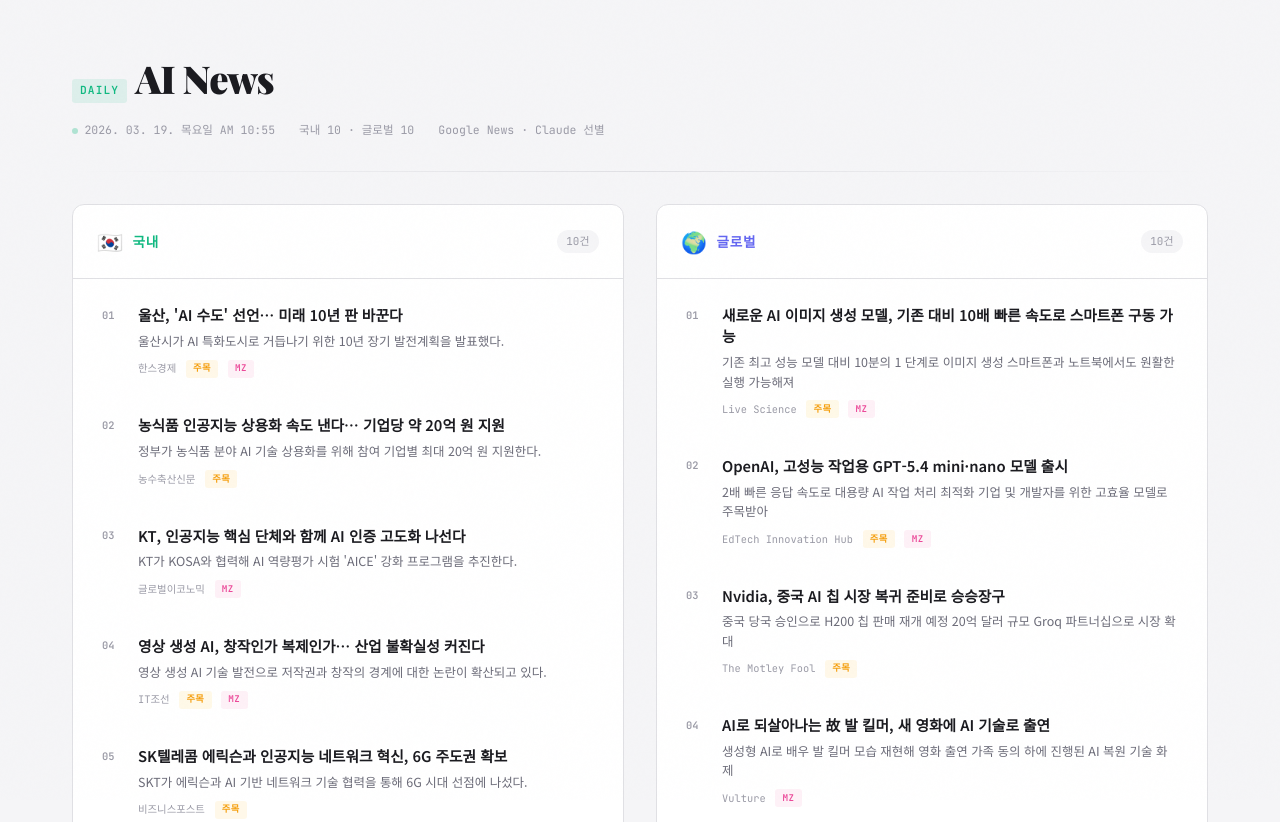
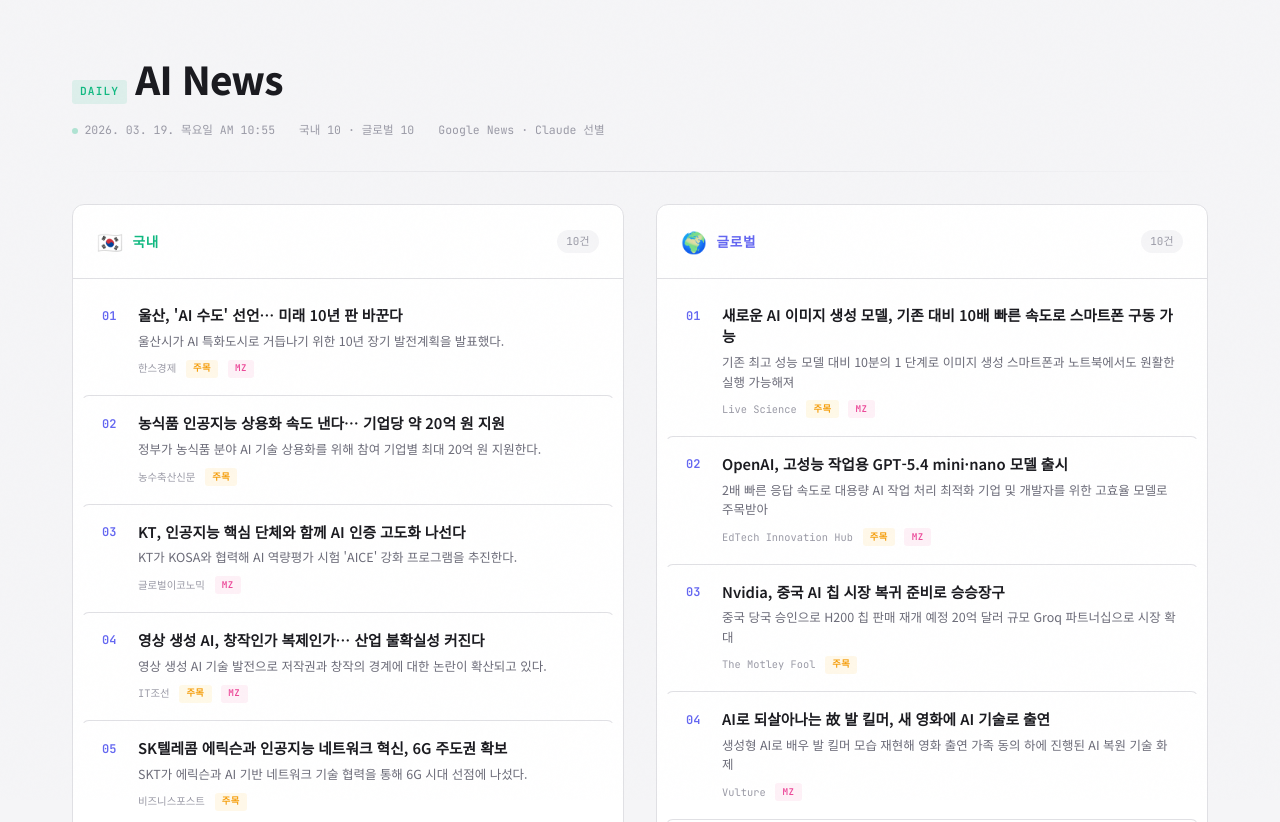
Before and after one commit to aiaiaimag/ai-news-daily, a website: page public/index.html in a window 1280 px wide. Shown: the top 822 px of the page. Drawn offline with nearby package versions, Linux system fonts and the light colour scheme.

Commit message:
UI 개선: 고딕체 타이틀, 번호 강조, 기사 구분선 추가
Co-Authored-By: Claude Opus 4.6 <noreply@anthropic.com>

```diff
--- a/public/index.html
+++ b/public/index.html
@@ -88,9 +88,9 @@
     }
 
     .logo-title {
-      font-family: var(--font-display);
+      font-family: var(--font-body);
       font-size: 2.4rem;
-      font-weight: 900;
+      font-weight: 800;
       letter-spacing: -0.02em;
       color: var(--text);
     }
@@ -215,7 +215,8 @@
     }
 
     .news-card + .news-card {
-      margin-top: 2px;
+      margin-top: 0;
+      border-top: 1px solid var(--border);
     }
 
     .card-top {
@@ -227,9 +228,9 @@
 
     .card-num {
       font-family: var(--font-mono);
-      font-size: 0.65rem;
-      font-weight: 600;
-      color: var(--text-muted);
+      font-size: 0.75rem;
+      font-weight: 800;
+      color: var(--accent2);
       min-width: 1.5rem;
       padding-top: 0.15rem;
       flex-shrink: 0;
```
